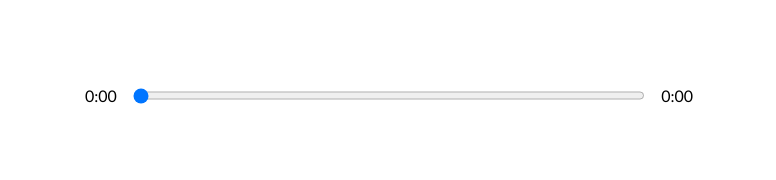
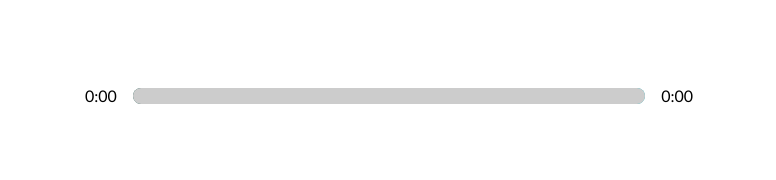
Before and after one commit to manson-1/react-music-app, a React (Create React App) app in the folder react-music-app/: page / in a window 1280 px wide. Shown: the part 490-670 px from the top of the page, without its empty margins (251-1027 px from the left). Built offline with nearby package versions, Linux system fonts and the light colour scheme.

Commit message:
customizing the timer-range

```diff
--- a/react-music-app/src/App.js
+++ b/react-music-app/src/App.js
@@ -4,7 +4,7 @@
 import "./styles/app.scss";
 import Library from "./components/Library";
 import Nav from "./components/Nav";
-import data from "./util";
+import data from "./data";
 
 function App() {
   //Reference to HTML element
@@ -16,13 +16,25 @@
   const [songInfo, setSongInfo] = useState({
     currentTime: 0,
     duration: 0,
+    animationPercentage: 0
   });
   const [libraryStatus, setLibraryStatus] = useState(false);
 
   const timeUpdateHandler = (e) => {
     const current = e.target.currentTime;
     const duration = e.target.duration;
-    setSongInfo({ ...songInfo, currentTime: current, duration: duration });
+    // calculate percentage
+    const roundedCurrent = Math.round(current);
+    const roundedDuration = Math.round(duration);
+    const animationPercentage = Math.round((roundedCurrent / roundedDuration)*100);
+
+    console.log(animationPercentage);
+    setSongInfo({
+      ...songInfo,
+      currentTime: current,
+      duration: duration,
+      animationPercentage: animationPercentage,
+    });
   };
 
   return (
--- a/react-music-app/src/components/LibrarySong.js
+++ b/react-music-app/src/components/LibrarySong.js
@@ -1,4 +1,5 @@
 import React from "react";
+import { playAudio } from "../util";
 
 const LibrarySong = ({
   isPlaying,
@@ -26,16 +27,7 @@
       }
     });
     setSongs(newSongs);
-
-    // check if song is playing
-    if (isPlaying) {
-      const playPromise = audioRef.current.play();
-      if (playPromise !== undefined) {
-        playPromise.then((audio) => {
-          audioRef.current.play();
-        });
-      }
-    }
+    playAudio(isPlaying, audioRef);
   };
 
   return (
--- a/react-music-app/src/components/Player.js
+++ b/react-music-app/src/components/Player.js
@@ -6,6 +6,7 @@
   faAngleRight,
   faPause,
 } from "@fortawesome/free-solid-svg-icons";
+import { playAudio } from "../util";
 
 const Player = ({
   setSongInfo,
@@ -41,6 +42,7 @@
     if (isPlaying) {
       audioRef.current.pause(); // play() = standard HTML function
       setIsPlaying(false);
+
     } else {
       audioRef.current.play(); // play() = standard HTML function
       setIsPlaying(true);
@@ -71,6 +73,13 @@
     if (direction === "skip-forward") {
       setCurrentSong(songs[(currentIndex + 1) % songs.length]);
     }
+
+    playAudio(isPlaying, audioRef);
+  };
+
+  // Add styles
+  const trackAnim = {
+    transform: `translateX(${songInfo.animationPercentage}%)`,
   };
 
   // format time nicely
@@ -84,6 +93,13 @@
     <div className="player">
       <div className="time-control">
         <p>{getTime(songInfo.currentTime)}</p>
+        <div
+          style={{
+            background:
+              `linear-gradient(to right, ${currentSong.color[0]}, ${currentSong.color[1]})`,
+          }}
+          className="track"
+        >
           <input
             onChange={dragHandler}
             min={0}
@@ -91,7 +107,9 @@
             value={songInfo.currentTime}
             type="range"
           />
-        <p>{getTime(songInfo.duration)}</p>
+          <div style={trackAnim} className="animate-track"></div>
+        </div>
+        <p>{songInfo.duration ? getTime(songInfo.duration) : "0:00"}</p>
       </div>
       <div className="play-control">
         <FontAwesomeIcon
--- /dev/null
+++ b/react-music-app/src/data.js
@@ -0,0 +1,69 @@
+import { v4 as uuidv4 } from "uuid";
+
+function data() {
+  return [
+    {
+      name: "Beaver Creek",
+      cover:
+        "https://chillhop.com/wp-content/uploads/2020/09/0255e8b8c74c90d4a27c594b3452b2daafae608d-1024x1024.jpg",
+      artist: "Aso, Middle School, Aviino",
+      audio: "https://mp3.chillhop.com/serve.php/?mp3=10075",
+      color: ["#205950", "#2ab3bf"],
+      id: uuidv4(),
+      active: true,
+    },
+    {
+      name: "Daylight",
+      cover:
+        "https://chillhop.com/wp-content/uploads/2020/07/ef95e219a44869318b7806e9f0f794a1f9c451e4-1024x1024.jpg",
+      artist: "Aiguille",
+      audio: "https://mp3.chillhop.com/serve.php/?mp3=9272",
+      color: ["#EF8EA9", "#ab417f"],
+      id: uuidv4(),
+      active: false,
+    },
+    {
+      name: "Keep Going",
+      cover:
+        "https://chillhop.com/wp-content/uploads/2020/07/ff35dede32321a8aa0953809812941bcf8a6bd35-1024x1024.jpg",
+      artist: "Swørn",
+      audio: "https://mp3.chillhop.com/serve.php/?mp3=9222",
+      color: ["#CD607D", "#c94043"],
+      id: uuidv4(),
+      active: false,
+    },
+    {
+      name: "Nightfall",
+      cover:
+        "https://chillhop.com/wp-content/uploads/2020/07/ef95e219a44869318b7806e9f0f794a1f9c451e4-1024x1024.jpg",
+      artist: "Aiguille",
+      audio: "https://mp3.chillhop.com/serve.php/?mp3=9148",
+      color: ["#EF8EA9", "#ab417f"],
+      id: uuidv4(),
+      active: false,
+    },
+    {
+      name: "Reflection",
+      cover:
+        "https://chillhop.com/wp-content/uploads/2020/07/ff35dede32321a8aa0953809812941bcf8a6bd35-1024x1024.jpg",
+      artist: "Swørn",
+      audio: "https://mp3.chillhop.com/serve.php/?mp3=9228",
+      color: ["#CD607D", "#c94043"],
+      id: uuidv4(),
+      active: false,
+    },
+    {
+      name: "Under the City Stars",
+      cover:
+        "https://chillhop.com/wp-content/uploads/2020/09/0255e8b8c74c90d4a27c594b3452b2daafae608d-1024x1024.jpg",
+      artist: "Aso, Middle School, Aviino",
+      audio: "https://mp3.chillhop.com/serve.php/?mp3=10074",
+      color: ["#205950", "#2ab3bf"],
+      id: uuidv4(),
+      active: false,
+    },
+    //ADD MORE HERE
+  ];
+}
+
+export default data;
--- a/react-music-app/src/styles/_player.scss
+++ b/react-music-app/src/styles/_player.scss
@@ -9,9 +9,13 @@
 .time-control {
   width: 50%;
   display: flex;
+  align-items: center;
   input {
     width: 100%;
     padding: 1rem 0rem;
+    -webkit-appearance: none;
+    background: transparent;
+    cursor: pointer;
   }
   p {
     padding: 1rem;
@@ -28,3 +32,36 @@
     cursor: pointer;
   }
 }
+
+// remove black outline of the time-range
+input[type="range"]:focus {
+  outline: none;
+}
+
+input[type="range"]::-webkit-slider-thumb {
+  -webkit-appearance: none;
+  height: 16px;
+  width: 16px;
+  background: black;
+}
+
+// own timer-range design
+.track {
+  width: 100%;
+  height: 1rem;
+  position: relative;
+  border-radius: 1rem;
+  overflow: hidden;
+}
+
+// animate the graphic that shows how far the track has progressed
+.animate-track {
+  background: rgb(204, 204, 204);
+  width: 100%;
+  height: 100%;
+  position: absolute;
+  top: 0;
+  left: 0;
+  // transform: translateX(0%);
+  pointer-events: none;
+}
--- a/react-music-app/src/util.js
+++ b/react-music-app/src/util.js
@@ -1,69 +1,10 @@
-import { v4 as uuidv4 } from "uuid";
-
-function data() {
-  return [
-    {
-      name: "Beaver Creek",
-      cover:
-        "https://chillhop.com/wp-content/uploads/2020/09/0255e8b8c74c90d4a27c594b3452b2daafae608d-1024x1024.jpg",
-      artist: "Aso, Middle School, Aviino",
-      audio: "https://mp3.chillhop.com/serve.php/?mp3=10075",
-      color: ["#205950", "#2ab3bf"],
-      id: uuidv4(),
-      active: true,
-    },
-    {
-      name: "Daylight",
-      cover:
-        "https://chillhop.com/wp-content/uploads/2020/07/ef95e219a44869318b7806e9f0f794a1f9c451e4-1024x1024.jpg",
-      artist: "Aiguille",
-      audio: "https://mp3.chillhop.com/serve.php/?mp3=9272",
-      color: ["#EF8EA9", "#ab417f"],
-      id: uuidv4(),
-      active: false,
-    },
-    {
-      name: "Keep Going",
-      cover:
-        "https://chillhop.com/wp-content/uploads/2020/07/ff35dede32321a8aa0953809812941bcf8a6bd35-1024x1024.jpg",
-      artist: "Swørn",
-      audio: "https://mp3.chillhop.com/serve.php/?mp3=9222",
-      color: ["#CD607D", "#c94043"],
-      id: uuidv4(),
-      active: false,
-    },
-    {
-      name: "Nightfall",
-      cover:
-        "https://chillhop.com/wp-content/uploads/2020/07/ef95e219a44869318b7806e9f0f794a1f9c451e4-1024x1024.jpg",
-      artist: "Aiguille",
-      audio: "https://mp3.chillhop.com/serve.php/?mp3=9148",
-      color: ["#EF8EA9", "#ab417f"],
-      id: uuidv4(),
-      active: false,
-    },
-    {
-      name: "Reflection",
-      cover:
-        "https://chillhop.com/wp-content/uploads/2020/07/ff35dede32321a8aa0953809812941bcf8a6bd35-1024x1024.jpg",
-      artist: "Swørn",
-      audio: "https://mp3.chillhop.com/serve.php/?mp3=9228",
-      color: ["#CD607D", "#c94043"],
-      id: uuidv4(),
-      active: false,
-    },
-    {
-      name: "Under the City Stars",
-      cover:
-        "https://chillhop.com/wp-content/uploads/2020/09/0255e8b8c74c90d4a27c594b3452b2daafae608d-1024x1024.jpg",
-      artist: "Aso, Middle School, Aviino",
-      audio: "https://mp3.chillhop.com/serve.php/?mp3=10074",
-      color: ["#205950", "#2ab3bf"],
-      id: uuidv4(),
-      active: false,
-    },
-    //ADD MORE HERE
-  ];
-}
-
-export default data;
+export const playAudio = (isPlaying, audioRef) => {
+  if (isPlaying) {
+    const playPromise = audioRef.current.play();
+    if (playPromise !== undefined) {
+      playPromise.then((audio) => {
+        audioRef.current.play();
+      });
+    }
+  }
+};
```
Lines whose indentation alone changed are shown as unchanged.
